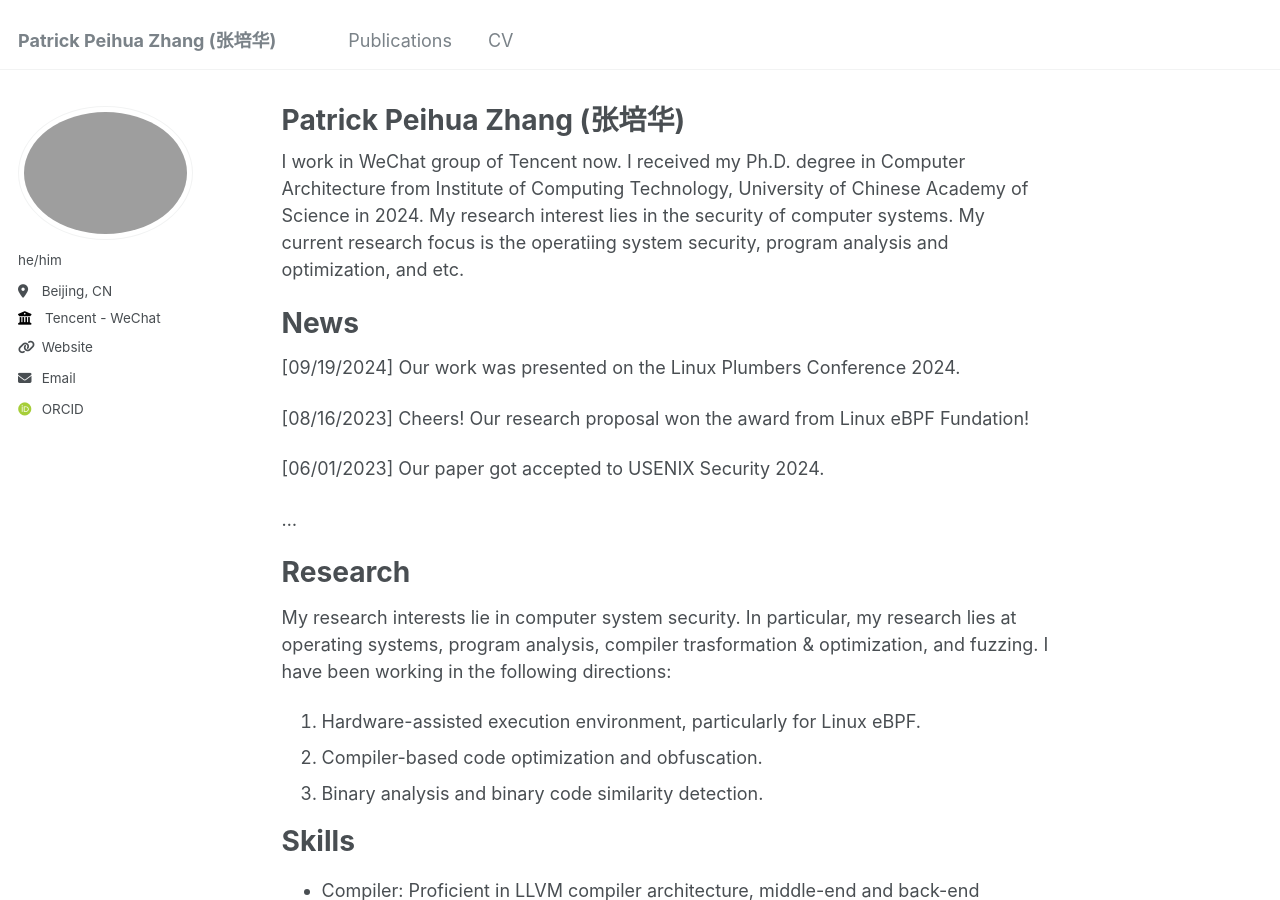
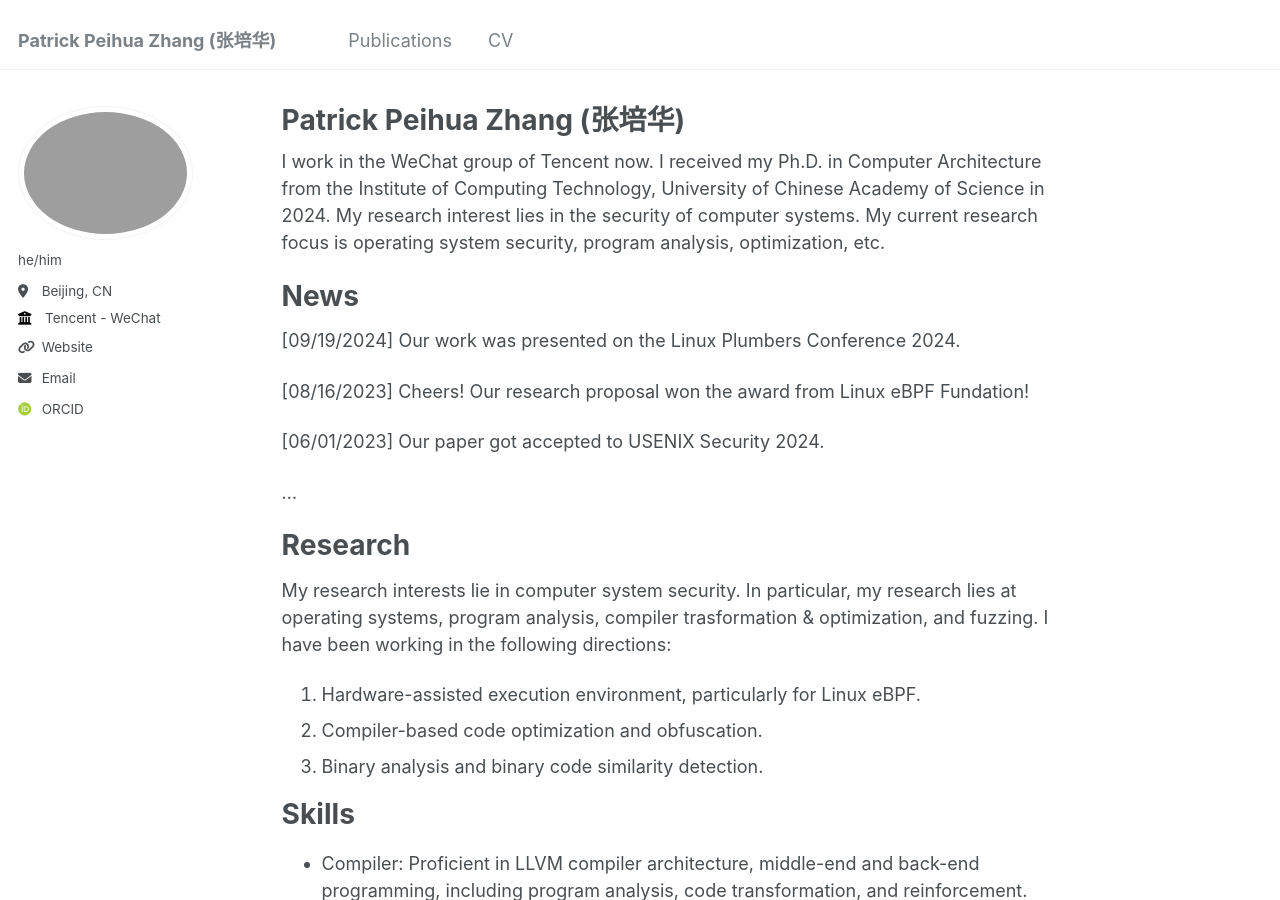
Before and after one commit to patrickphzhang/patrickphzhang.github.io, a Jekyll site: the page built from _pages/about.md, in a window 1280 px wide and 900 px high. Built offline with Jekyll 4.4.1, drawn with Linux system fonts in a browser that asks for light colours; some web fonts are replaced.

Commit message:
Update about.md

```diff
--- a/_pages/about.md
+++ b/_pages/about.md
@@ -7,7 +7,7 @@ redirect_from:
   - /about.html
 ---
 
-I work in WeChat group of Tencent now. I received my Ph.D. degree in Computer Architecture from Institute of Computing Technology, University of Chinese Academy of Science in 2024. My research interest lies in the security of computer systems. My current research focus is the operatiing system security, program analysis and optimization, and etc.
+I work in the WeChat group of Tencent now. I received my Ph.D. in Computer Architecture from the Institute of Computing Technology, University of Chinese Academy of Science in 2024. My research interest lies in the security of computer systems. My current research focus is operating system security, program analysis, optimization, etc.
 
 News
 ======
```
